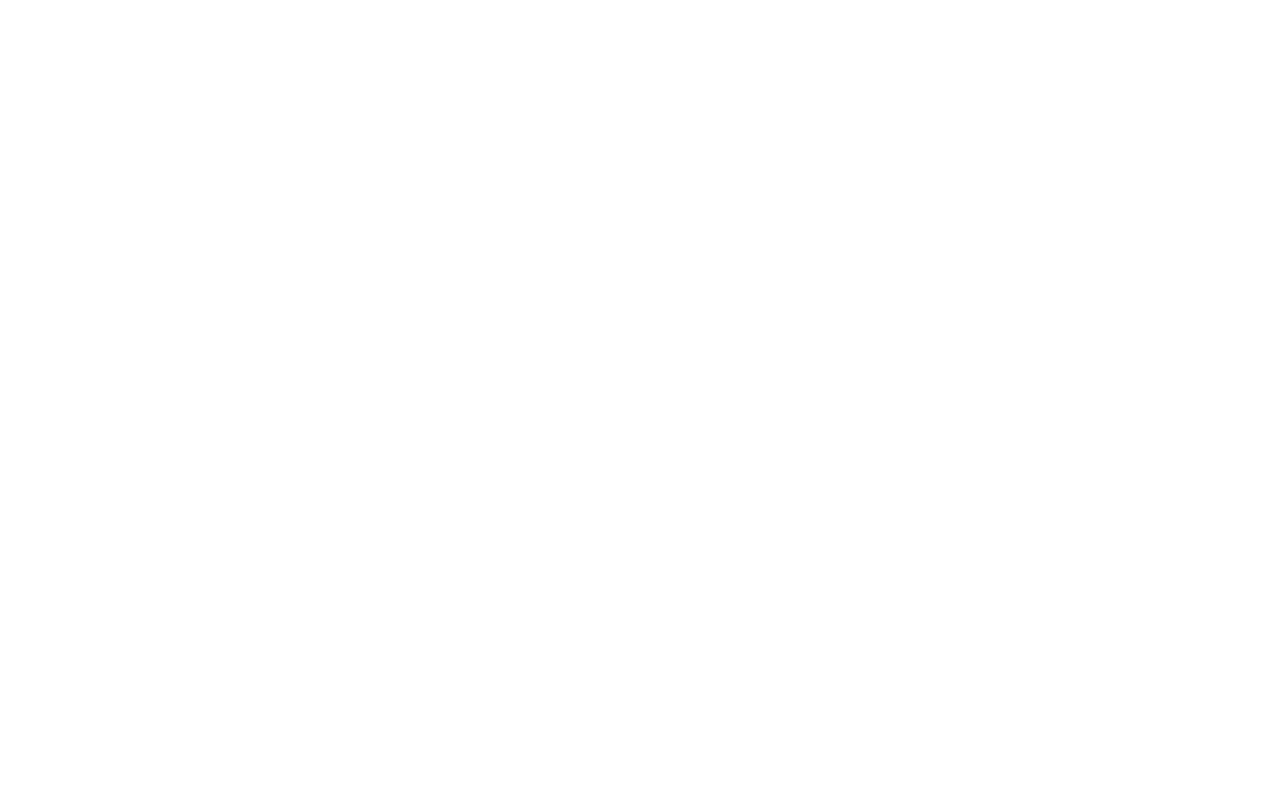
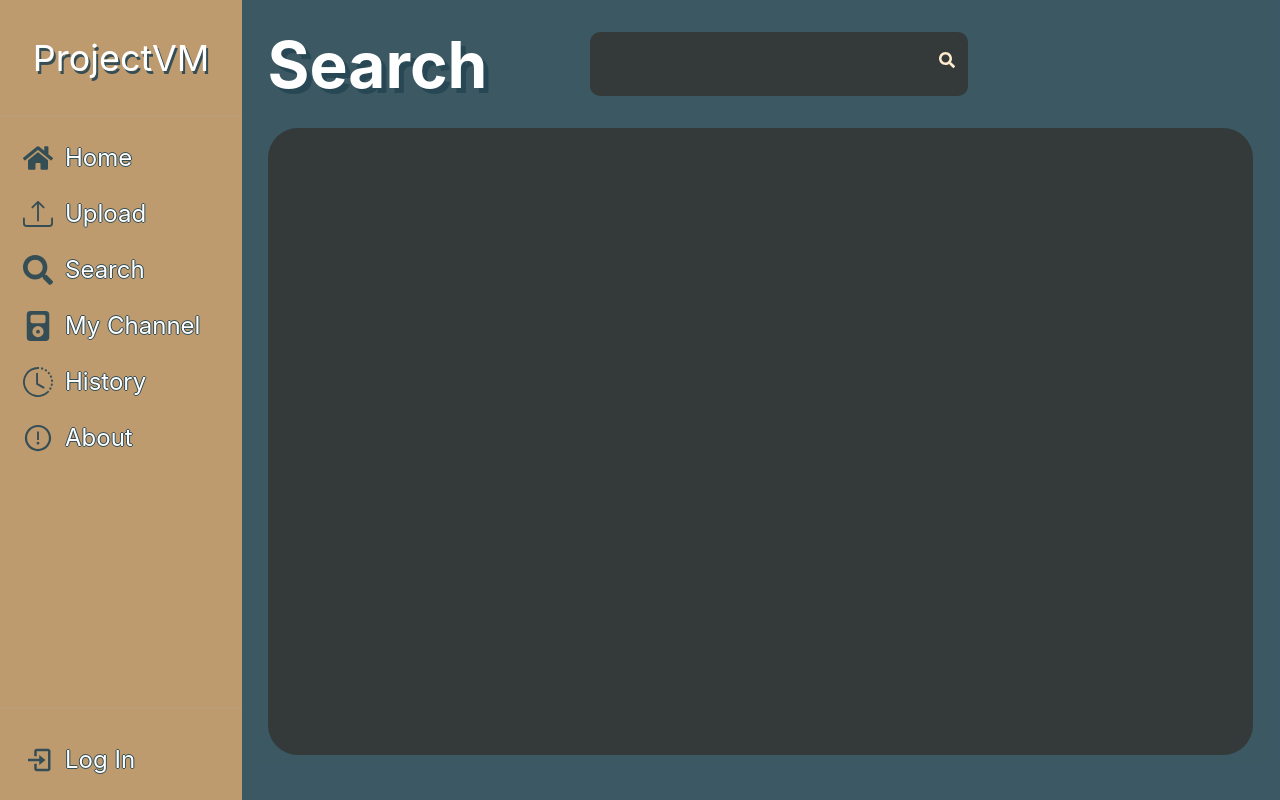
Before and after one commit to ProjectVM/ProjectVM, a React (Create React App) app in the folder frontend/: page /search in a window 1280 px wide. Built offline with nearby package versions, Linux system fonts and the light colour scheme.

Commit message:
#81 create search page

```diff
--- a/frontend/src/App.js
+++ b/frontend/src/App.js
@@ -5,6 +5,7 @@ import Podcast from "./components/Audioplayer/audioplayer.jsx";
 import Login from "./components/login.jsx";
 import Upload from "./components/Upload/upload.jsx";
 import Audiotest from "./components/Audiotest/Audiotest.jsx";
+import Search from "./components/Search/Search.jsx";
 import { useState, useEffect } from "react";
 import { BrowserRouter as Router, Route } from "react-router-dom";
 import { Container, Row, Col, Button } from "reactstrap";
@@ -20,6 +21,7 @@ function App() {
       <Route path="/about" exact component={Aboutme} />
       <Route path="/podcast/:fileName" exact component={Podcast} />
       <Route path="/upload" exact component={Upload} />
+      <Route path="/search" exact component={Search} />
     </Router>
   );
 }
--- /dev/null
+++ b/frontend/src/components/Search/Search.css
@@ -0,0 +1,61 @@
+.background_search {
+    height: 100vh;
+    width: 100vw;
+    background-color: rgba(38, 70, 83, 0.9);
+    display: flex;
+    position: absolute;
+  }
+
+.search{
+    position: relative;
+    left: 2vw;
+}
+
+.search_placeholder{
+    position: relative;
+    display: flex;
+    align-items: center;
+}
+
+.title_search{
+    position: relative;
+    font-size: 64px;
+    color: white;
+    text-shadow: 5px 5px rgba(38, 70, 83, 0.9);
+    margin: 2vw 0;
+}
+
+.holder{
+    position: relative;
+    height: 8vh;
+    border-radius: 10px;
+    margin-left: 8vw;
+    background-color:  rgba(52, 58, 57, 1);
+}
+
+.Input_search{
+    width: 25vw;
+    margin-left: 2vw;
+    border: black;
+    outline: none;
+    font-size: 20px;
+    color: white;
+    background-color:  rgba(52, 58, 57, 1);
+}
+
+.icon{
+    margin-top: 2.5vh;
+    margin-right: 1vw;
+    color: blanchedalmond;
+}
+
+.contentWrapper_search{
+    position: relative;
+    background-color: rgba(52, 58, 57, 1);
+    height: 72vh;
+    width: 73vw;
+    border-radius: 30px;
+    padding: 2vw;
+    display: flex;
+    flex-direction: column;
+}
--- /dev/null
+++ b/frontend/src/components/Search/Search.jsx
@@ -0,0 +1,42 @@
+import React, { useState, useEffect } from "react";
+import { FaSearch} from "react-icons/fa";
+import { Link } from "react-router-dom";
+import Sidebar from "../Sidebar/sidebar.jsx";
+import "./Search.css";
+
+function Search(){
+    const [search, setSearch] = useState("");
+    // const []
+    return (
+        <div className="background_search">
+          <Sidebar />
+            <div className="search">
+                <div className="search_placeholder">
+                    <h1 className="title_search">Search</h1>
+                    <div className="holder">
+                        <input
+                            className="Input_search"
+                            placeholder=""
+                            onChange={(e) => setSearch(e.target.value)}
+                            value={search} ></input>
+                        <FaSearch className="icon"/>
+                    </div>
+
+                </div>
+                <div className="contentWrapper_search">
+                    {/* <div className="heading">
+                        <h1 className="genre">Genre</h1>
+                        <h1 className="viewall">View all</h1>
+                    </div>
+                  <Podcasts
+                    error = {audioNameListError}
+                    isLoaded = {audioNameListIsLoaded}
+                    audioNameList = {audioNameList}
+                  /> */}
+                </div>
+            </div>
+        </div>
+    );
+}
+
+export default Search;
--- a/frontend/src/components/Sidebar/sidebar.jsx
+++ b/frontend/src/components/Sidebar/sidebar.jsx
@@ -68,7 +68,10 @@ function Sidebar(props) {
               <Link to = "/"/>
             </MenuItem>
             <UploadOrLogin isLoggedIn={isLoggedIn} click={loginToUpload} />
-            <MenuItem icon={<FaSearch />}>Search</MenuItem>
+            <MenuItem icon={<FaSearch />}>
+              Search
+              <Link to = "/search" />
+            </MenuItem>
             <MenuItem icon={<BsFillMusicPlayerFill />}>My Channel</MenuItem>
             <MenuItem icon={<BsClockHistory />}>History</MenuItem>
             <MenuItem icon={<AiOutlineExclamationCircle />}>
```
